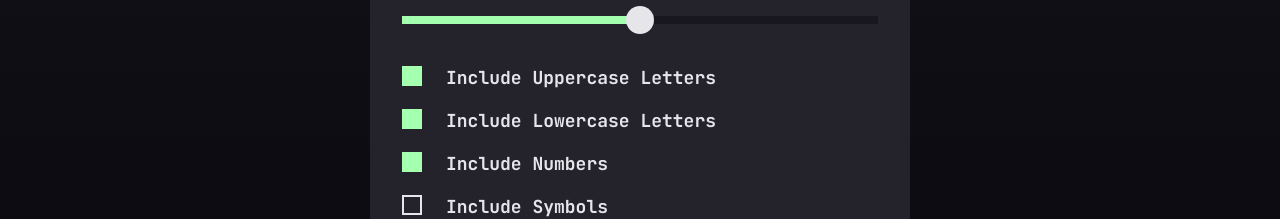
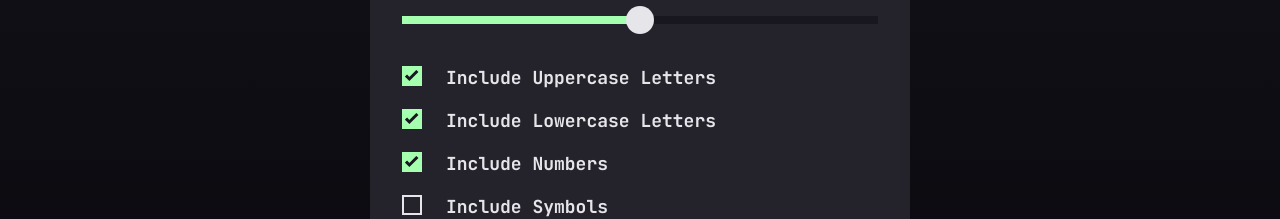
Before and after one commit to MrBlackvanta/password-generator-app, a Next.js app: page / in a window 1280 px wide. Shown: the part 278-497 px from the top of the page. Built offline with nearby package versions, Linux system fonts and the light colour scheme.

Commit message:
fix: adjust positioning of CheckIcon in OptionCheckbox component

```diff
--- a/src/components/option-checkbox.tsx
+++ b/src/components/option-checkbox.tsx
@@ -20,7 +20,7 @@ export default function OptionCheckbox({
           onChange={(event) => onChange(event.target.checked)}
           className="peer absolute inset-0 size-5 appearance-none border-2 border-ink v-focus-ring transition-colors group-hover:border-accent checked:border-0 checked:bg-accent motion-reduce:transition-none"
         />
-        <CheckIcon className="pointer-events-none invisible h-3 w-3.5 text-well peer-checked:visible" />
+        <CheckIcon className="pointer-events-none invisible relative h-3 w-3.5 text-well peer-checked:visible" />
       </span>
       <span className="text-body-sm md:text-body">{label}</span>
     </label>
```
Also changed, not shown: screenshot.webp (added), 1 other file (tests, documents, lock files or other folders).
